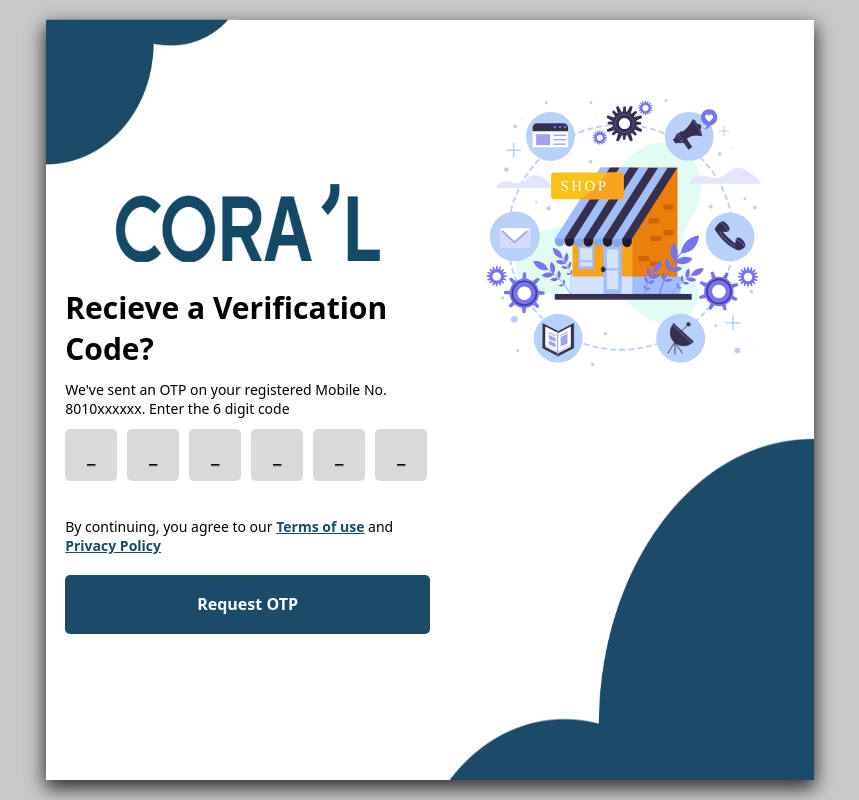
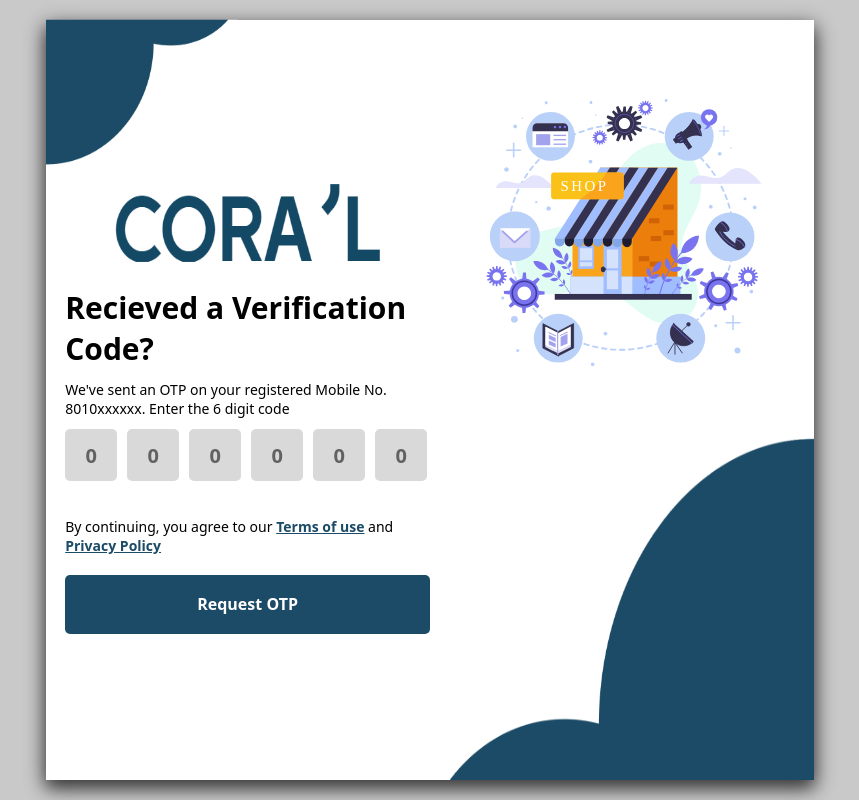
Before and after one commit to rahulkirti10/truthYouthEcommerceFrontEnd, a React (Create React App) app: page /login in a window 1280 px wide. Both pictures are taken after a click on the input "Request OTP". Shown: the whole page, without its empty margins (210-1069 px from the left). Built offline with nearby package versions, Linux system fonts and the light colour scheme.

Commit message:
13th commit

```diff
--- a/src/Components/Signup/LogIn.js
+++ b/src/Components/Signup/LogIn.js
@@ -21,7 +21,7 @@ function LogIn() {
             <img
               src="../Images/cloud-image.png"
               height="100%"
-              width="50%"
+              width="40%"
               alt="logo"
             />
           </div>
--- a/src/Components/Signup/Otp.js
+++ b/src/Components/Signup/Otp.js
@@ -87,7 +87,7 @@ function Otp() {
             </div>
 
             <div className="Two">
-              <label className="Heading">Recieve a Verification Code?</label>
+              <label className="Heading">Recieved a Verification Code?</label>
               <label className="Subheading">
                 We've sent an OTP on your registered Mobile No. 8010xxxxxx.
                 Enter the 6 digit code
@@ -100,7 +100,7 @@ function Otp() {
                     ref={ref}
                     type="text"
                     maxLength="1"
-                    placeholder="_"
+                    placeholder="0"
                     onChange={(e) => handleInputChange(index, e)}
                     onKeyDown={(e) => handleKeyDown(index, e)}
                   />
--- a/src/Css files/SLForm.css
+++ b/src/Css files/SLForm.css
@@ -81,10 +81,6 @@
 
 .LForm .Two label {
   font-weight: 600;
-  font-size: 25px;
-}
-.LForm .Two label {
-  font-weight: 600;
   font-size: 30px;
 }
 
@@ -95,18 +91,6 @@
   justify-content: flex-start;
 }
 
-.Text .Input {
-  border: 0;
-  outline: none;
-  border-radius: 5px;
-  height: 45px;
-  width: 292px;
-  margin-left: 10px;
-  font-size: 20px;
-  background-color: #f1f1f1;
-  padding-left: 10px;
-  padding-bottom: 5px;
-}
 .Text .Input {
   border: 0;
   outline: none;
@@ -166,11 +150,6 @@
   align-items: center;
 }
 
-.Three .TC {
-  width: 100%;
-  font-size: 13px;
-  margin-top: 30px;
-}
 .Three .TC {
   width: 100%;
   font-size: 14px;
@@ -311,36 +290,6 @@
 
 .OForm .Two .Heading {
   font-weight: 600;
-  font-size: 25px;
-}
-
-.OForm .Two .Subheading {
-  font-weight: 400;
-  font-size: 13px;
-}
-
-.OForm .Two .Text {
-  width: 100%;
-  display: flex;
-  justify-content: space-between;
-}
-
-.OForm .Two .Text .Code {
-  border: 0;
-  outline: none;
-  border-radius: 5px;
-  text-align: center;
-  font-size: 20px;
-  cursor: text;
-  text-decoration: underline;
-  height: 45px;
-  width: 45px;
-  background-color: #c9c9c9;
-  text-align: center;
-  padding: 10px;
-}
-.OForm .Two .Heading {
-  font-weight: 600;
   font-size: 30px;
 }
 
@@ -380,11 +329,3 @@
   justify-content: flex-start;
   align-items: center;
 }
-
-.OForm .Three {
-  height: 50%;
-  display: flex;
-  flex-direction: column;
-  justify-content: flex-start;
-  align-items: center;
-}
```
